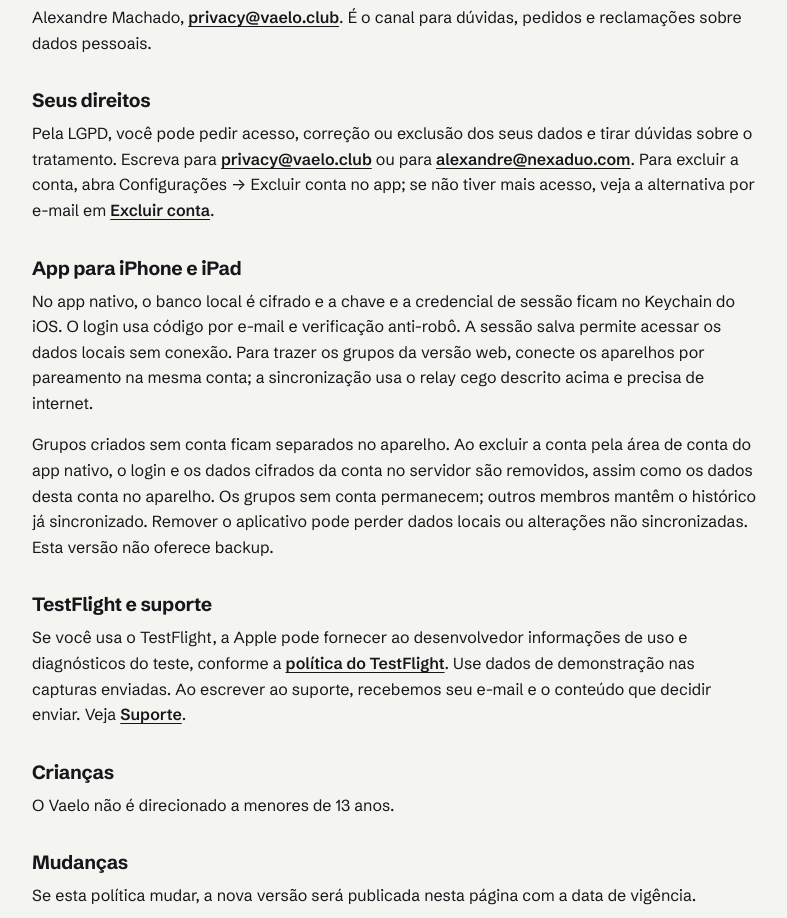
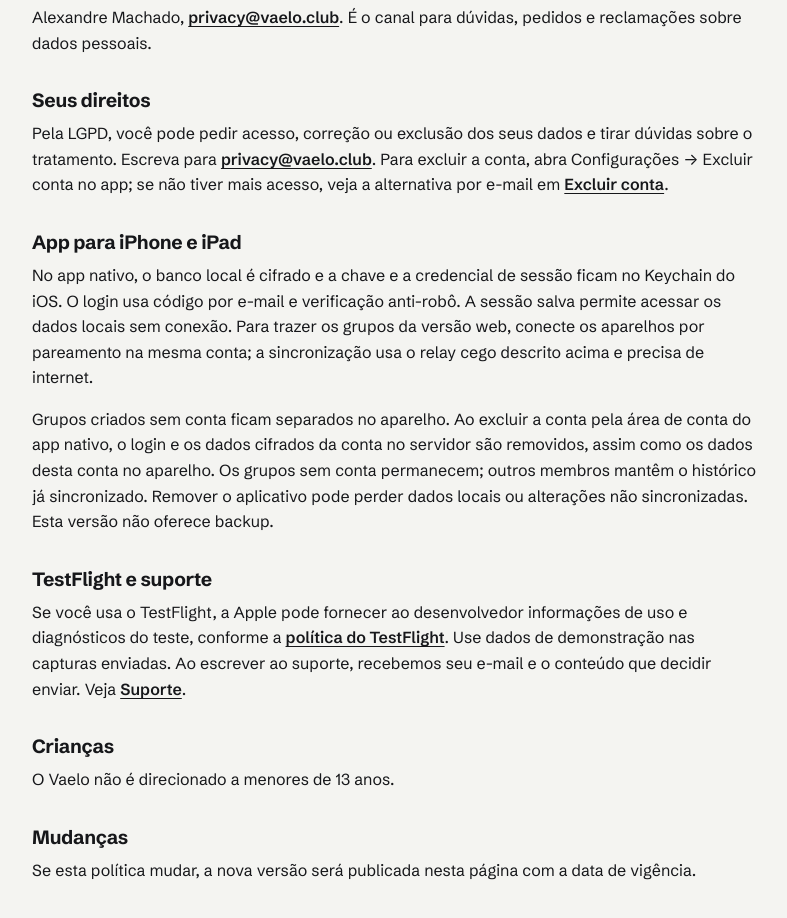
Before and after one commit to NexaDuo/vaelo-landing, a plain HTML site: page privacidade/index.html in a window 1280 px wide. Shown: the part 1948-2866 px from the top of the page, without its empty margins (244-1031 px from the left). Drawn offline with Linux system fonts and the light colour scheme.

Commit message:
docs(privacy): contato de direitos só privacy@vaelo.club (catch-all criado, #38)
Co-Authored-By: Claude Sonnet 5.5 <noreply@anthropic.com>
Claude-Session: https://claude.ai/code/session_01DAuwvoWwWRAP8D9the6Awe

```diff
--- a/privacidade/index.html
+++ b/privacidade/index.html
@@ -285,7 +285,7 @@ footer a:hover {
 <p>Alexandre Machado, <a href="mailto:privacy@vaelo.club">privacy@vaelo.club</a>. É o canal para dúvidas, pedidos e reclamações sobre dados pessoais.</p>
 
 <h2>Seus direitos</h2>
-<p>Pela LGPD, você pode pedir acesso, correção ou exclusão dos seus dados e tirar dúvidas sobre o tratamento. Escreva para <a href="mailto:privacy@vaelo.club">privacy@vaelo.club</a> ou para <a href="mailto:alexandre@nexaduo.com">alexandre@nexaduo.com</a>. Para excluir a conta, abra Configurações → Excluir conta no app; se não tiver mais acesso, veja a alternativa por e-mail em <a href="/excluir-conta">Excluir conta</a>.</p>
+<p>Pela LGPD, você pode pedir acesso, correção ou exclusão dos seus dados e tirar dúvidas sobre o tratamento. Escreva para <a href="mailto:privacy@vaelo.club">privacy@vaelo.club</a>. Para excluir a conta, abra Configurações → Excluir conta no app; se não tiver mais acesso, veja a alternativa por e-mail em <a href="/excluir-conta">Excluir conta</a>.</p>
 
 <h2>App para iPhone e iPad</h2>
 <p>No app nativo, o banco local é cifrado e a chave e a credencial de sessão ficam no Keychain do iOS. O login usa código por e-mail e verificação anti-robô. A sessão salva permite acessar os dados locais sem conexão. Para trazer os grupos da versão web, conecte os aparelhos por pareamento na mesma conta; a sincronização usa o relay cego descrito acima e precisa de internet.</p>
```
